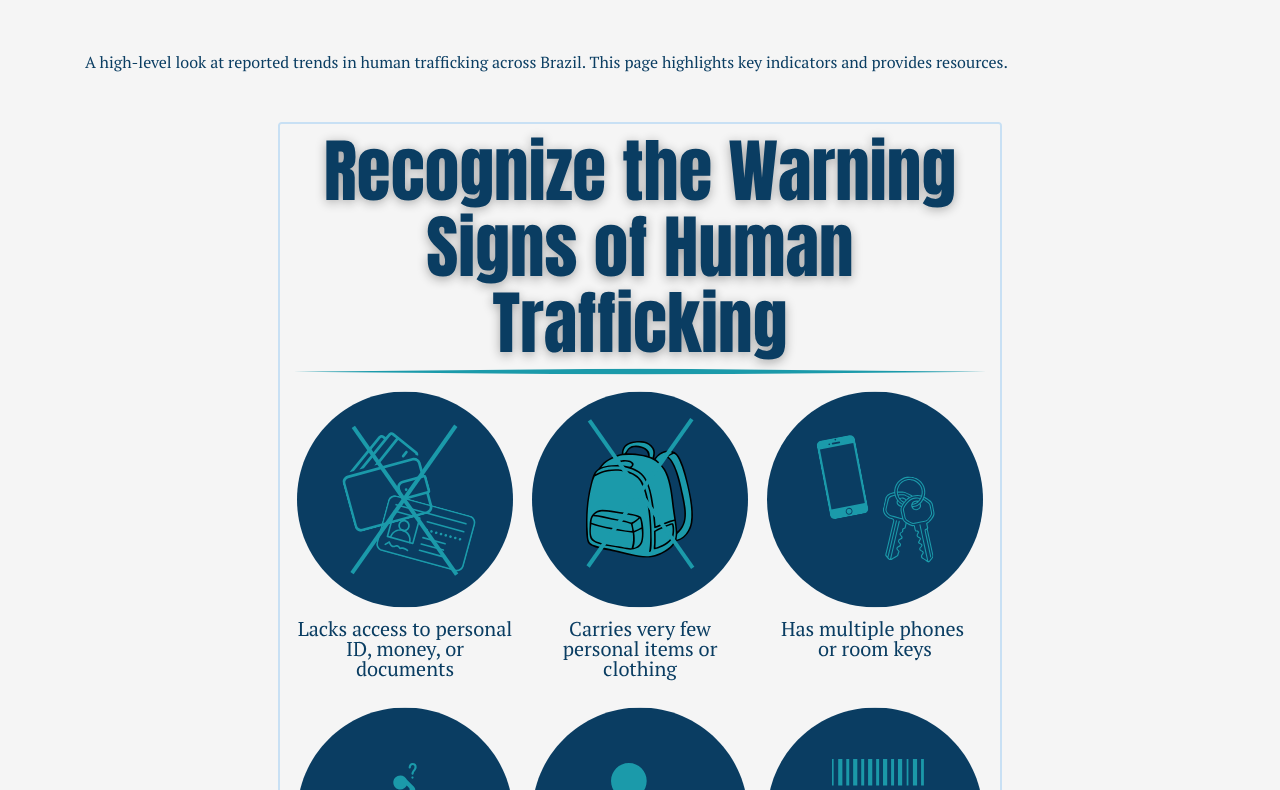
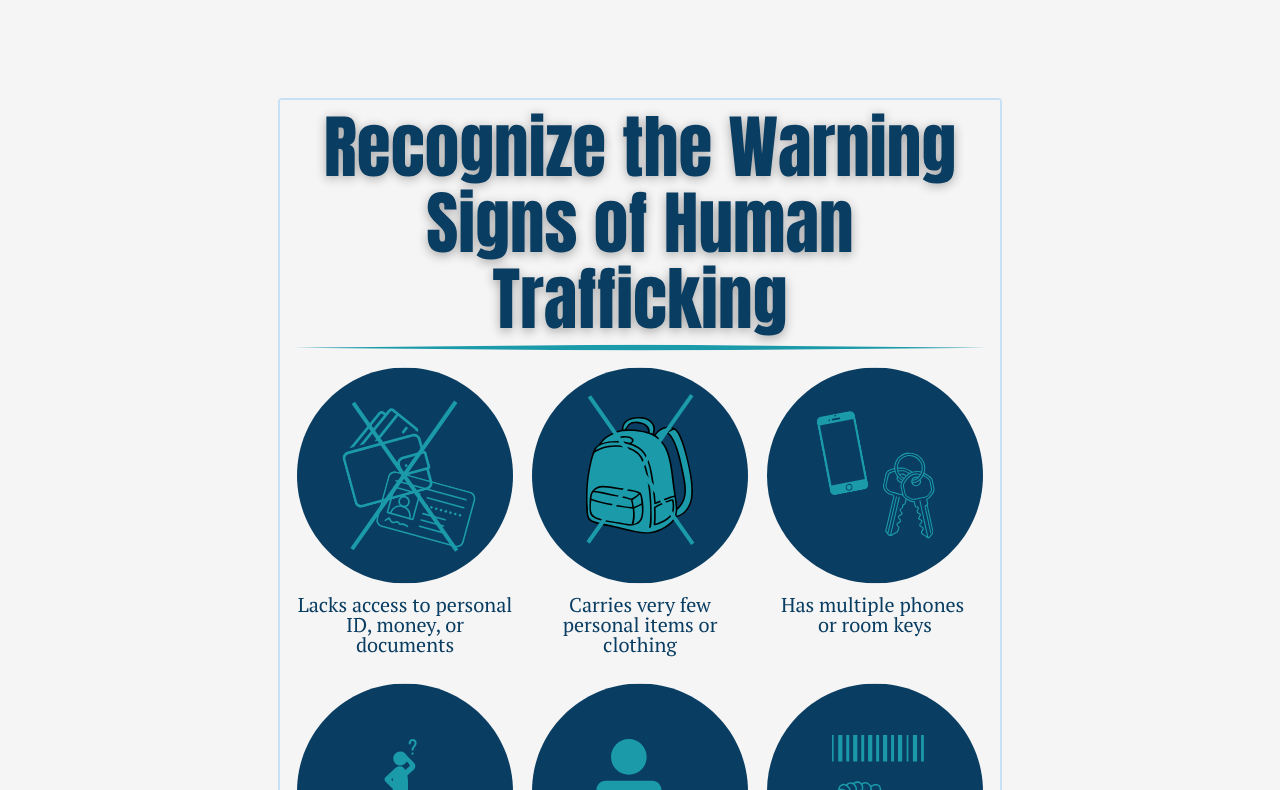
Before and after one commit to drr2c/breaking-the-chains-website-violet-team, a plain HTML site: page our-work-data.html in a window 1280 px wide. Shown: the part 266-1056 px from the top of the page. Drawn offline with nearby package versions, Linux system fonts and the light colour scheme.

```diff
--- a/our-work-data.html
+++ b/our-work-data.html
@@ -53,8 +53,6 @@
 
   <!-- MAIN CONTENT -->
   <main class="container py-5">
-    <p>A high-level look at reported trends in human trafficking across Brazil.
-        This page highlights key indicators and provides resources.</p>
       <section class="text-center my-5">
         <img src="images/human-trafficking-warning-signs.png"
         alt="Infographic illustrating warning signs of human trafficking in Brazil."
```
Also changed, not shown: get-involved.html (+1 -1 lines).
